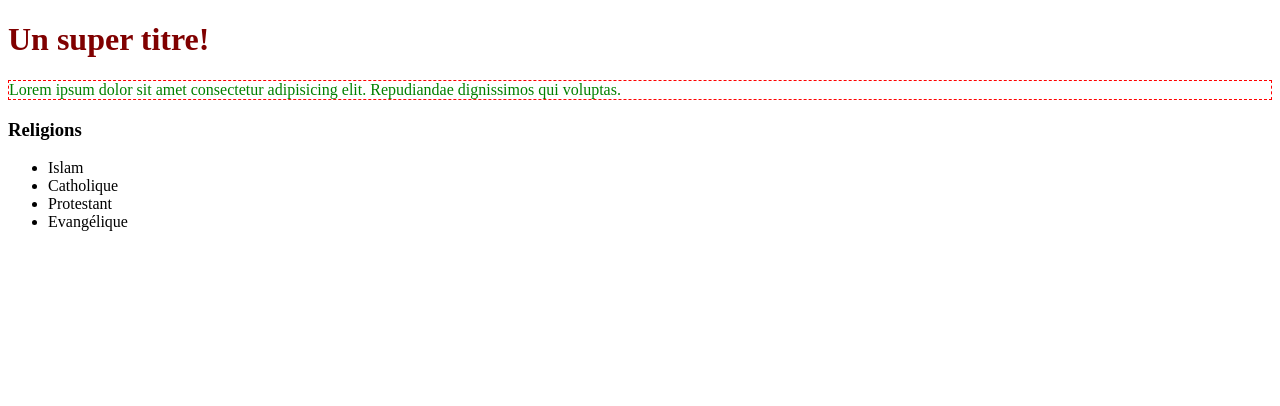
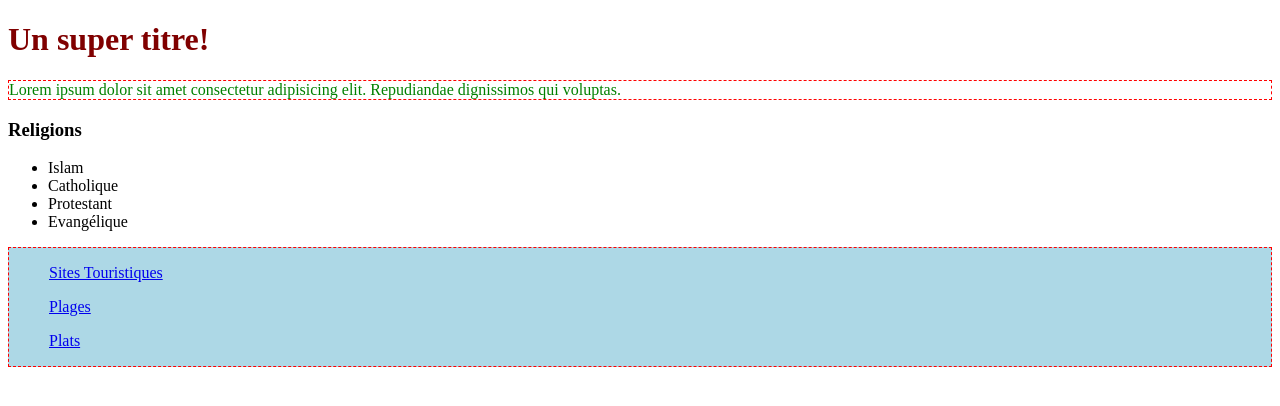
Before and after one commit to samarita22/OpenclassroomsProject, a plain HTML site: page index.html in a window 1280 px wide. Drawn offline with Linux system fonts and the light colour scheme.

Commit message:
Ajout de la partie menu

```diff
--- a/index.html
+++ b/index.html
@@ -17,5 +17,10 @@
         <li>Protestant</li>
         <li>Evangélique</li>
     </ul>
+    <nav>
+        <ul><a href="#">Sites Touristiques</a></ul>
+        <ul><a href="#">Plages</a></ul>
+        <ul><a href="#">Plats</a></ul>
+    </nav>
 </body>
 </html>
--- a/styles.css
+++ b/styles.css
@@ -6,3 +6,8 @@ p{
     border:1px red dashed;
     color :green;
 }
+
+nav{
+    border:1px red dashed;
+    background-color: lightblue;
+}
```
